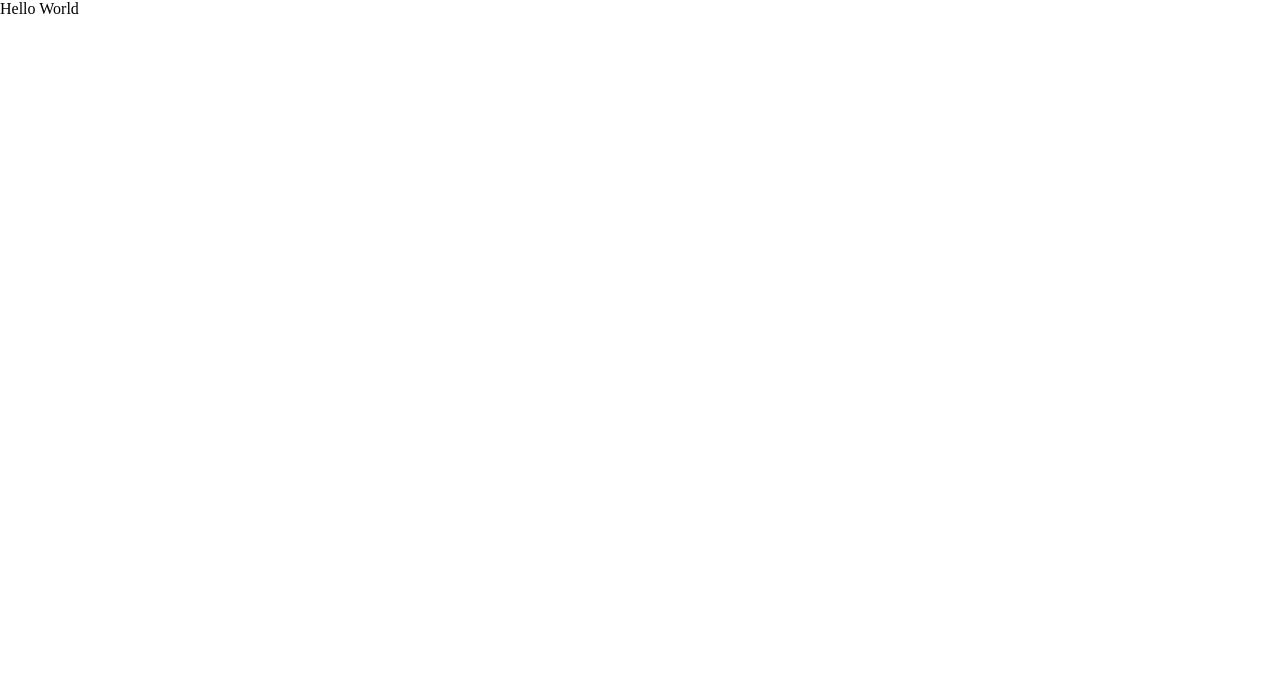
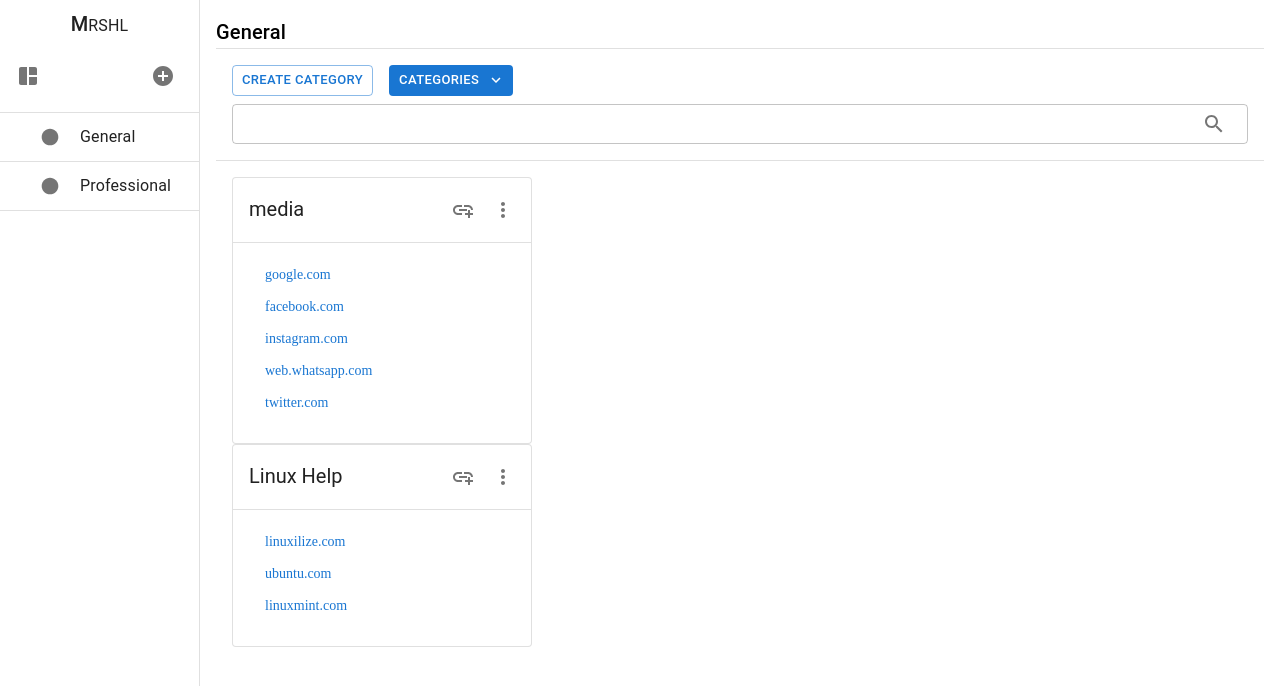
Before and after one commit to Arslan-Soomro/Mrshl-1, a React app: page / in a window 1280 px wide. Shown: the top 686 px of the page. Built offline with nearby package versions, Linux system fonts and the light colour scheme; the HTML template or start-up script is replaced by a standard one.

Commit message:
Add Dialog Boxand Proper Data Types

```diff
--- a/src/App.tsx
+++ b/src/App.tsx
@@ -1,22 +1,46 @@
 import Layout from "./components/Layout";
 import Csidebar from "./components/Csidebar";
 import Header from "./components/Header";
-import Cardslist from "./components/Cardslist";
 import useStore from "./utils/store";
-import {Routes, Route} from "react-router-dom";
+import { Routes, Route } from "react-router-dom";
+import { useEffect } from "react";
+import SmartCardsList from "./components/SmartCardsList";
 
 function App() {
+  const boards = useStore((state) => state.boards);
 
-  const sideItems = useStore((state) => state.sideItems);
+  useEffect(() => {
+    console.log(boards.map((item) => ({ id: item.id, name: item.name })));
+  }, []);
 
   return (
     <div className="App">
       <Routes>
-        <Route path="/" element={<p>Hello World</p>} />
-        <Route path="/general" element={<Layout side={<Csidebar sidebarItems={sideItems} />} content={<><Header /><Cardslist /></>} />} />
+        <Route path="general" element={<p>Hello World</p>} />
+        <Route
+          path="/"
+          element={
+            <Layout
+              side={
+                <Csidebar
+                  sidebarItems={boards.map((item) => ({
+                    id: item.id,
+                    name: item.name,
+                  }))}
+                />
+              }
+              content={
+                <>
+                  <Header />
+                  <SmartCardsList boardId={0} />
+                </>
+              }
+            />
+          }
+        />
       </Routes>
     </div>
-  )
+  );
 }
 
-export default App
+export default App;
--- a/src/components/Cardslist.tsx
+++ b/src/components/Cardslist.tsx
@@ -1,12 +1,21 @@
 import Box from "@mui/material/Box/Box";
 import Ccard from "./Ccard";
-import { links } from "../utils/dumData";
+import CATEGORY from "../utils/customTypes";
 
-const Cardslist = () => {
+interface props {
+    cats : CATEGORY[]
+}
+
+const Cardslist = ({ cats } : props) => {
 
     return (
         <Box sx={{p: 2}}>
-            <Ccard links={links} />
+            {cats.map((item) => {
+                return (
+                    <Ccard cardTitle={item.name} links={item.links} />
+                )
+            })}
+
         </Box>
     )
 
--- a/src/components/Ccard.tsx
+++ b/src/components/Ccard.tsx
@@ -12,14 +12,15 @@ const catOptions = [
 ];
 
 interface props {
-  links : string[]
+  links : string[],
+  cardTitle: string,
 }
 
-const Ccard = ({ links } : props) => {
+const Ccard = ({ cardTitle,  links } : props) => {
 
   return (
     <Card variant="outlined" sx={{ width: 300 }}>
-      <CardHeader title="Linux" titleTypographyProps={{ fontSize: 20 }} action={
+      <CardHeader title={cardTitle} titleTypographyProps={{ fontSize: 20 }} action={
           <Box sx={{display: 'flex'}}>
               <IconButton>
                 <AddLinkIcon />
--- a/src/components/Csidebar.tsx
+++ b/src/components/Csidebar.tsx
@@ -1,7 +1,8 @@
 import CircleIcon from '@mui/icons-material/Circle';
 import AutoAwesomeMosaicIcon from '@mui/icons-material/AutoAwesomeMosaic';
 import AddCircleIcon from '@mui/icons-material/AddCircle';
-import { Drawer, List, ListItem, ListItemIcon, ListItemText, Tooltip, Typography } from "@mui/material";
+import { Drawer, List, ListItem, ListItemIcon, ListItemText, Tooltip, Typography, IconButton } from "@mui/material";
+import FormDialog from './FormDialog';
 
 
 const styles = {
@@ -55,25 +56,26 @@ const styles = {
 };
 
 interface props {
-    sidebarItems: {text: string}[]
+    sidebarItems: {id: number, name: string}[]
 }
 
 const Csidebar = ({sidebarItems} : props) => {
 
     return(
         <Drawer variant="permanent" sx={{minWidth: styles.drawerWidth}} PaperProps={{sx: {minWidth: styles.drawerWidth, py: 0}}} open={true}>
+
         <List>
             <Typography variant="h6" sx={{textAlign: 'center'}}>M<Typography sx={{display : {xs: 'none', sm: 'inline'}}}>RSHL</Typography></Typography>
             <ListItem sx={styles.listItemHeader} divider>
                 <ListItemIcon><AutoAwesomeMosaicIcon /></ListItemIcon>
-                <ListItemIcon><AddCircleIcon /></ListItemIcon>
+                <ListItemIcon><FormDialog opener={<IconButton><AddCircleIcon /></IconButton>} title={"Boards"} label={"Board Name"} btnText={"Add Board"} btnAction={() => console.log("Hello World")} /></ListItemIcon>
             </ListItem>
             {sidebarItems.map((item, ind) => {
                 return (
-                <Tooltip title={item.text} key={ind} placement="right">
+                <Tooltip title={item.name} key={ind} placement="right">
                     <ListItem button sx={styles.listItem} divider>
                         <ListItemIcon ><CircleIcon fontSize="small" /></ListItemIcon>
-                        <ListItemText sx={styles.listItemText}>{item.text}</ListItemText>
+                        <ListItemText sx={styles.listItemText}>{item.name}</ListItemText>
                     </ListItem>
                 </Tooltip>
                 )
--- /dev/null
+++ b/src/components/FormDialog.tsx
@@ -0,0 +1,57 @@
+import * as React from "react";
+import Button from "@mui/material/Button";
+import TextField from "@mui/material/TextField";
+import Dialog from "@mui/material/Dialog";
+import DialogActions from "@mui/material/DialogActions";
+import DialogContent from "@mui/material/DialogContent";
+import DialogContentText from "@mui/material/DialogContentText";
+import DialogTitle from "@mui/material/DialogTitle";
+
+interface props {
+    opener : React.ReactElement,
+    title: string,
+    description?: string,
+    label: string,
+    btnText: string,
+    btnAction: () => void,
+}
+
+const FormDialog = ({ opener, title, description, label, btnText, btnAction } : props) => {
+  const [open, setOpen] = React.useState(false);
+  const inputRef = React.useRef<HTMLInputElement>();
+
+  const handleClickOpen = () => {
+    setOpen(true);
+  };
+
+  const handleClose = () => {
+    setOpen(false);
+  };
+
+  return (
+    <div>
+    {React.cloneElement(opener, {onClick: handleClickOpen})}
+      <Dialog open={open} onClose={handleClose} >
+        <DialogTitle>{title}</DialogTitle>
+        <DialogContent>
+          <DialogContentText>
+              {description}
+          </DialogContentText>
+          <TextField
+            autoFocus
+            margin="dense"
+            label={label}
+            fullWidth
+            variant="standard"
+          />
+        </DialogContent>
+        <DialogActions>
+          <Button onClick={handleClose}>Cancel</Button>
+          <Button onClick={btnAction}>{btnText}</Button>
+        </DialogActions>
+      </Dialog>
+    </div>
+  );
+};
+
+export default FormDialog;
--- a/src/components/Header.tsx
+++ b/src/components/Header.tsx
@@ -2,7 +2,6 @@ import { Box, Divider, Typography, Button, TextField, InputAdornment, IconButton
 import Cmenu from "./Cmenu";
 import KeyboardArrowDownIcon from '@mui/icons-material/KeyboardArrowDown';
 import SearchIcon from '@mui/icons-material/Search';
-import { sideItems } from "../utils/dumData";
 
 const Header = () => {
 
@@ -16,7 +15,7 @@ const Header = () => {
             <Box sx={{display: 'flex', gap: 2}}>
                 <Button variant="outlined" size="small">Create Category</Button>
                 <Cmenu
-                menuItems={sideItems.map((item) => item.text)}
+                menuItems={['General', 'Explicit']}
                 AncEl={<Button
                 variant="contained"
                 disableElevation
--- /dev/null
+++ b/src/components/SmartCardsList.tsx
@@ -0,0 +1,28 @@
+import { boards } from "../utils/dumData";
+import useStore from "../utils/store";
+import Cardslist from "./Cardslist";
+
+interface props {
+    boardId : number,
+}
+
+const SmartCardsList = ({ boardId } : props) => {
+
+    const allBoards = useStore((state) => state.boards);
+    const board = allBoards.find((item) => item.id === boardId);
+
+    if(board != undefined){
+        return (
+            <Cardslist cats={board.cats} />
+        )
+    }
+
+    return(
+        <div>Empty Space</div>
+    )
+
+}
+
+export default SmartCardsList;
+
+//<Cardslist cats={board.cats} />
--- a/src/utils/dumData.ts
+++ b/src/utils/dumData.ts
@@ -1,19 +1,35 @@
-export const sideItems = [
-    {
-        text: 'General'
-    },
-    {
-        text: 'Implicit'
-    },
-    {
-        text: 'Explicit'
-    },
+export const boards = [
+  {
+    id : 0,
+    name: "General",
+    cats: [
+      {
+        name: "media",
+        links: [
+          "google.com",
+          "facebook.com",
+          "instagram.com",
+          "web.whatsapp.com",
+          "twitter.com",
+        ],
+      },
+      {
+          name: 'Linux Help',
+          links: [
+              'linuxilize.com',
+              'ubuntu.com',
+              'linuxmint.com'
+          ]
+      }
+    ],
+  },
+  {
+      name: 'Professional',
+      cats : [
+          {
+              name: 'Social',
+              links : ['linkedin.com', 'dribble.com']
+          }
+      ]
+  }
 ];
-
-export const links = [
-    'arslan-soomro.github.io',
-    'facebook.com',
-    'google.com',
-    'twitter.com',
-    'linuxilize.com',
-];
--- a/src/utils/store.ts
+++ b/src/utils/store.ts
@@ -1,11 +1,11 @@
 import create from "zustand";
 import { STORE } from "./customTypes";
-import {sideItems as sidebarItems} from "./dumData";
+import { boards } from "./dumData";
 
-export const defaultSideItems = sidebarItems;
+export const defaultBoards = boards;
 
 export const useStore = create<STORE>((set, get) => ({
-    sideItems: defaultSideItems,
+    boards: defaultBoards
 }));
 
 export default useStore;
```
Also changed, not shown: src/components/Cmodal.tsx (added, +21 -0 lines), src/utils/customTypes.ts (+11 -4 lines).
